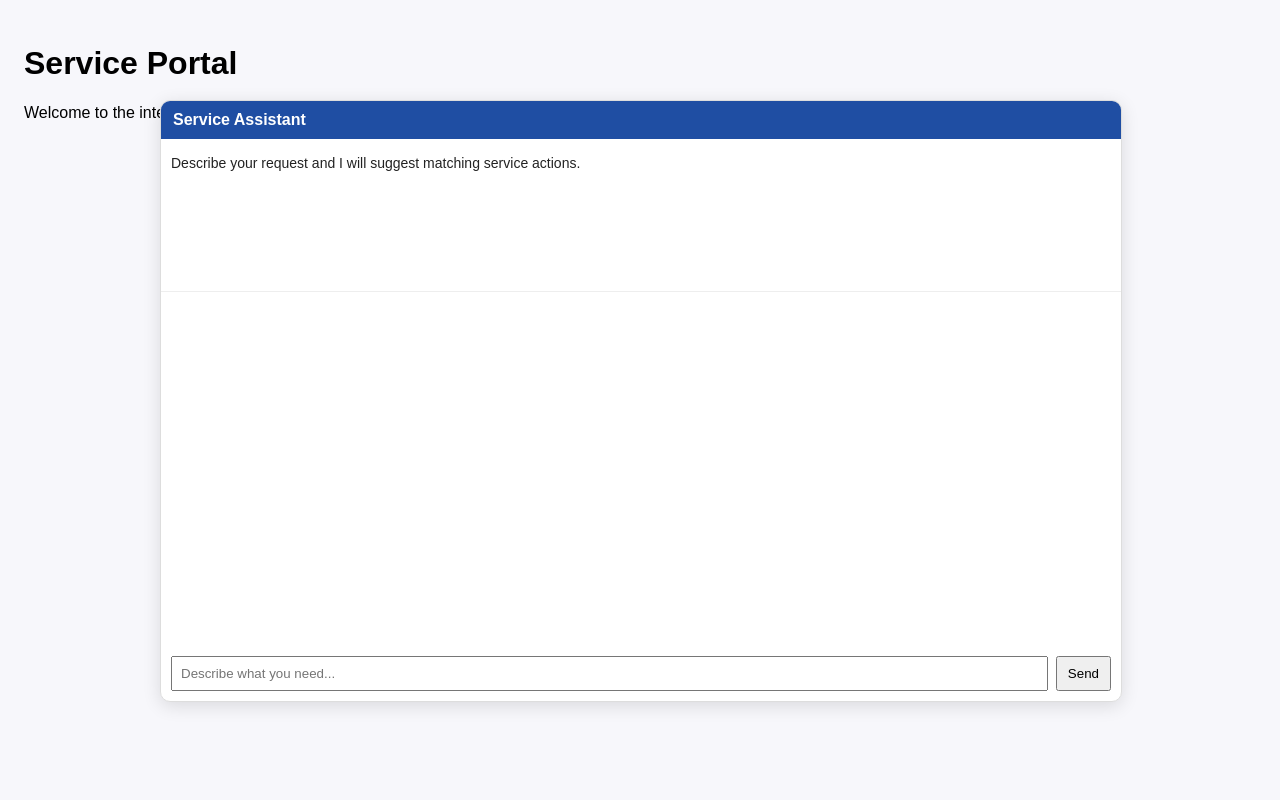
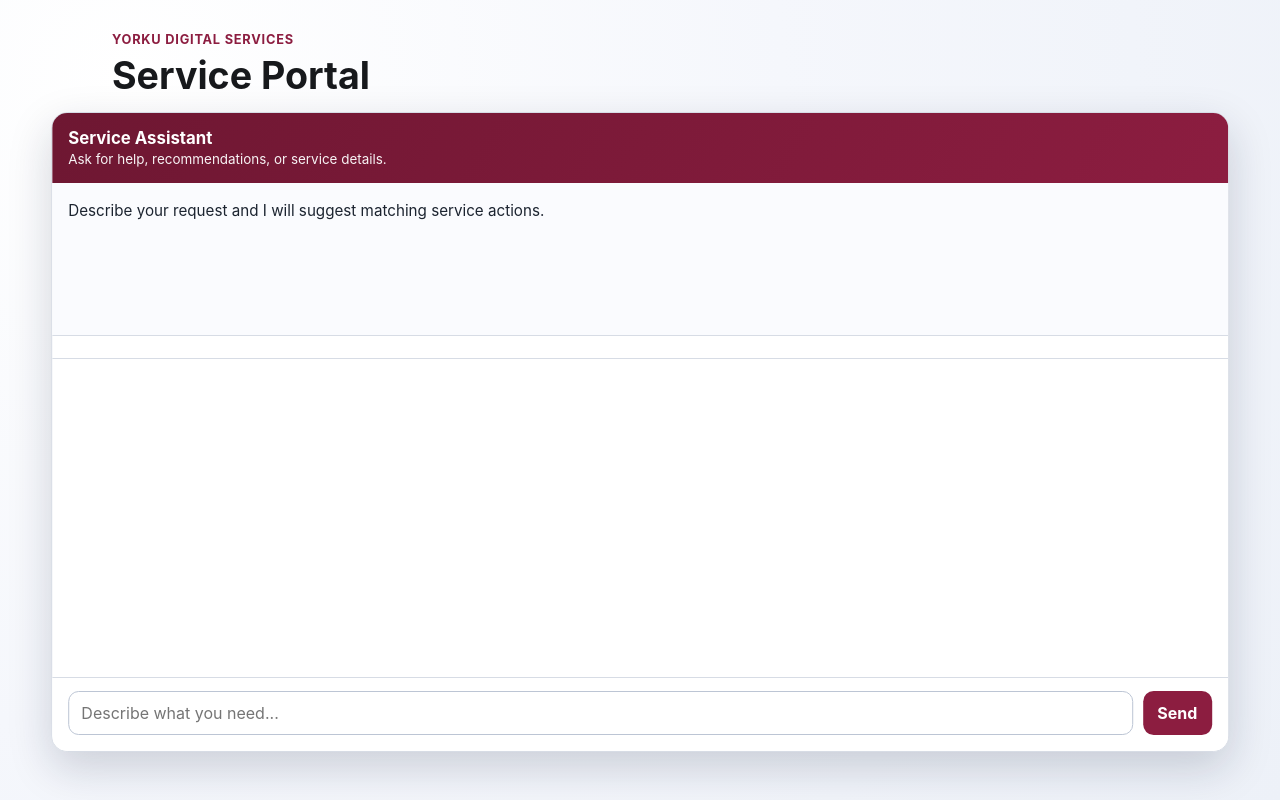
Before and after one commit to OathPros/RASCAL, a Flask app: page / in a window 1280 px wide. Run offline with Flask 3, Linux system fonts and the light colour scheme; some libraries are stand-ins or nearby versions.

Commit message:
Refresh portal UI with modern YorkU-inspired accessible styling

```diff
--- a/static/styles.css
+++ b/static/styles.css
@@ -1,15 +1,175 @@
-body { font-family: Arial, sans-serif; margin: 0; background: #f7f7fb; }
-.content { padding: 24px; }
-.chat-widget { position: fixed; width: 75vw; height: 75vh; left: 12.5vw; top: 12.5vh; background: white; border: 1px solid #ddd; border-radius: 10px; box-shadow: 0 4px 18px rgba(0,0,0,.12); overflow: hidden; display: flex; flex-direction: column; }
-.chat-header { background: #1f4ea3; color: #fff; padding: 10px 12px; font-weight: bold; }
-.chat-log { min-height: 120px; height: 22%; overflow-y: auto; padding: 10px; font-size: 14px; border-bottom: 1px solid #eee; }
-.chat-input-row { display: flex; gap: 8px; padding: 10px; }
-.chat-input-row input { flex: 1; padding: 8px; }
-.chat-input-row button { padding: 8px 10px; }
-.action-buttons { padding: 8px; display: flex; flex-wrap: wrap; gap: 6px; }
-.action-buttons button { font-size: 12px; }
-.action-buttons button.best-match { border: 1px solid #1f4ea3; background: #ecf2ff; font-weight: 600; }
-#form-container { padding: 8px 10px 10px; flex: 1; min-height: 220px; overflow-y: auto; }
-.msg { margin: 6px 0; }
-.user { color: #1f4ea3; }
-.bot { color: #222; }
+:root {
+  --bg: #f4f6fb;
+  --panel: #ffffff;
+  --text: #17191c;
+  --muted: #5d6672;
+  --line: #d7dce5;
+  --brand: #8c1d40;
+  --brand-strong: #6e1732;
+  --brand-soft: #f9ecf2;
+  --focus: #0e7490;
+}
+
+* { box-sizing: border-box; }
+
+body {
+  font-family: Inter, "Segoe UI", Roboto, Helvetica, Arial, sans-serif;
+  margin: 0;
+  min-height: 100vh;
+  color: var(--text);
+  background:
+    radial-gradient(circle at 10% 10%, #ffffff 0%, #f5f7fc 48%, #edf1f8 100%);
+}
+
+.content {
+  padding: clamp(1.25rem, 2.5vw, 2rem);
+  max-width: 70rem;
+  margin: 0 auto;
+}
+
+.eyebrow {
+  margin: 0 0 0.4rem;
+  letter-spacing: 0.06em;
+  text-transform: uppercase;
+  color: var(--brand);
+  font-size: 0.8rem;
+  font-weight: 700;
+}
+
+h1 {
+  margin: 0;
+  font-size: clamp(1.75rem, 3vw, 2.35rem);
+}
+
+.intro { margin-top: 0.65rem; color: var(--muted); }
+
+.chat-widget {
+  position: fixed;
+  width: min(78rem, 92vw);
+  height: min(80vh, 52rem);
+  left: 50%;
+  top: 54%;
+  transform: translate(-50%, -50%);
+  background: var(--panel);
+  border: 1px solid var(--line);
+  border-radius: 1rem;
+  box-shadow: 0 16px 44px rgba(14, 29, 53, 0.18);
+  overflow: hidden;
+  display: flex;
+  flex-direction: column;
+}
+
+.chat-header {
+  background: linear-gradient(120deg, var(--brand-strong), var(--brand));
+  color: #fff;
+  padding: 0.95rem 1rem;
+}
+
+.chat-header h2 { margin: 0; font-size: 1.05rem; }
+.chat-header p { margin: 0.2rem 0 0; font-size: 0.84rem; opacity: 0.95; }
+
+.chat-log {
+  min-height: 120px;
+  height: 24%;
+  overflow-y: auto;
+  padding: 0.75rem 1rem;
+  font-size: 0.95rem;
+  border-bottom: 1px solid var(--line);
+  background: #fafbfe;
+}
+
+.action-buttons {
+  padding: 0.7rem 0.9rem;
+  display: flex;
+  flex-wrap: wrap;
+  gap: 0.45rem;
+  border-bottom: 1px solid var(--line);
+}
+
+.action-buttons button {
+  border: 1px solid #cfd5e2;
+  background: #fff;
+  color: #273142;
+  border-radius: 999px;
+  padding: 0.4rem 0.75rem;
+  font-size: 0.79rem;
+  font-weight: 600;
+}
+
+.action-buttons button.best-match {
+  border-color: var(--brand);
+  background: var(--brand-soft);
+  color: var(--brand-strong);
+}
+
+#form-container {
+  padding: 0.75rem 1rem 1rem;
+  flex: 1;
+  min-height: 220px;
+  overflow-y: auto;
+}
+
+.chat-input-row {
+  display: flex;
+  gap: 0.6rem;
+  padding: 0.85rem 1rem 1rem;
+  border-top: 1px solid var(--line);
+  background: #fff;
+}
+
+.chat-input-row input,
+.chat-input-row button,
+.action-buttons button {
+  font: inherit;
+}
+
+.chat-input-row input {
+  flex: 1;
+  padding: 0.68rem 0.76rem;
+  border: 1px solid #bcc5d4;
+  border-radius: 0.65rem;
+}
+
+.chat-input-row button {
+  padding: 0.68rem 0.9rem;
+  border: none;
+  border-radius: 0.65rem;
+  background: var(--brand);
+  color: #fff;
+  font-weight: 700;
+}
+
+.msg { margin: 0.4rem 0; }
+.user { color: #113a7d; font-weight: 600; }
+.bot { color: #1c2430; }
+
+button:hover { filter: brightness(0.98); }
+
+input:focus-visible,
+button:focus-visible {
+  outline: 3px solid color-mix(in srgb, var(--focus) 65%, white 35%);
+  outline-offset: 2px;
+}
+
+.sr-only {
+  position: absolute;
+  width: 1px;
+  height: 1px;
+  padding: 0;
+  margin: -1px;
+  overflow: hidden;
+  clip: rect(0, 0, 0, 0);
+  white-space: nowrap;
+  border: 0;
+}
+
+@media (max-width: 800px) {
+  .chat-widget {
+    width: 100vw;
+    height: 100vh;
+    border-radius: 0;
+    left: 0;
+    top: 0;
+    transform: none;
+  }
+}
--- a/templates/index.html
+++ b/templates/index.html
@@ -1,5 +1,5 @@
 <!doctype html>
-<html>
+<html lang="en">
   <head>
     <meta charset="utf-8" />
     <meta name="viewport" content="width=device-width, initial-scale=1" />
@@ -7,21 +7,28 @@
     <link rel="stylesheet" href="/static/styles.css" />
   </head>
   <body>
-    <main class="content">
-      <h1>Service Portal</h1>
-      <p>Welcome to the internal service catalogue portal.</p>
+    <main class="content" aria-labelledby="portal-title">
+      <p class="eyebrow">YorkU Digital Services</p>
+      <h1 id="portal-title">Service Portal</h1>
+      <p class="intro">Welcome to the internal service catalogue portal.</p>
     </main>
 
-    <div id="chat-widget" class="chat-widget">
-      <div class="chat-header">Service Assistant</div>
-      <div id="chat-log" class="chat-log"></div>
-      <div id="action-buttons" class="action-buttons"></div>
-      <div id="form-container"></div>
+    <section id="chat-widget" class="chat-widget" aria-label="Service assistant chat panel">
+      <header class="chat-header">
+        <h2>Service Assistant</h2>
+        <p>Ask for help, recommendations, or service details.</p>
+      </header>
+
+      <div id="chat-log" class="chat-log" role="log" aria-live="polite" aria-label="Chat history"></div>
+      <div id="action-buttons" class="action-buttons" aria-label="Suggested actions"></div>
+      <div id="form-container" aria-label="Service form area"></div>
+
       <div class="chat-input-row">
-        <input id="chat-input" placeholder="Describe what you need..." />
-        <button id="send-btn">Send</button>
+        <label class="sr-only" for="chat-input">Describe what you need</label>
+        <input id="chat-input" placeholder="Describe what you need..." autocomplete="off" />
+        <button id="send-btn" type="button">Send</button>
       </div>
-    </div>
+    </section>
 
     <script src="https://code.jquery.com/jquery-3.7.1.min.js"></script>
     <script src="https://unpkg.com/survey-jquery@1.9.137/survey.jquery.min.js"></script>
```
